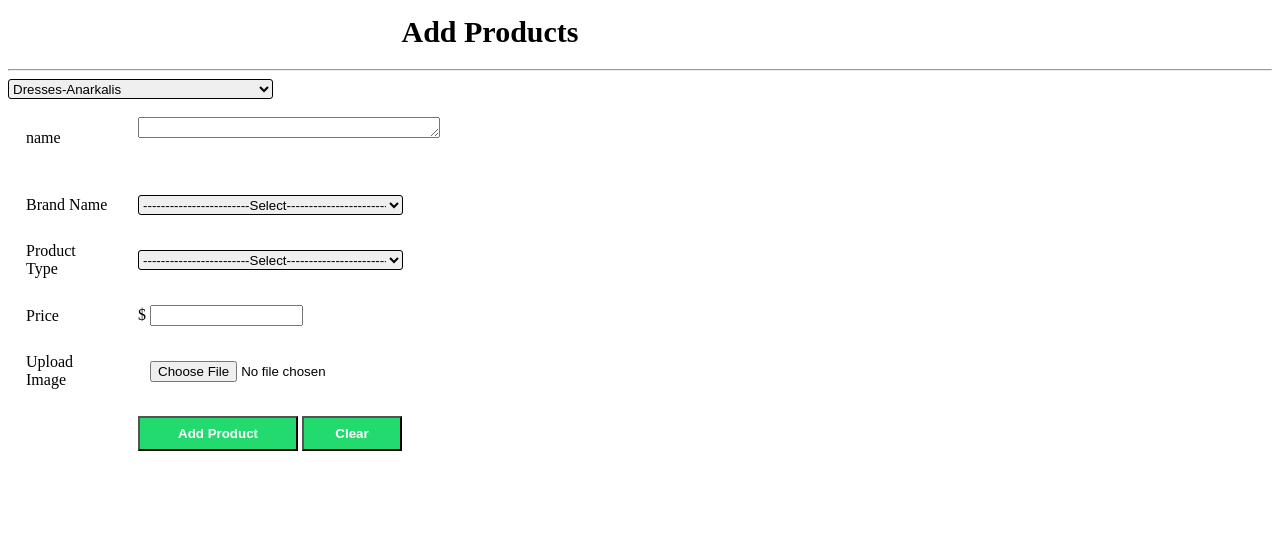
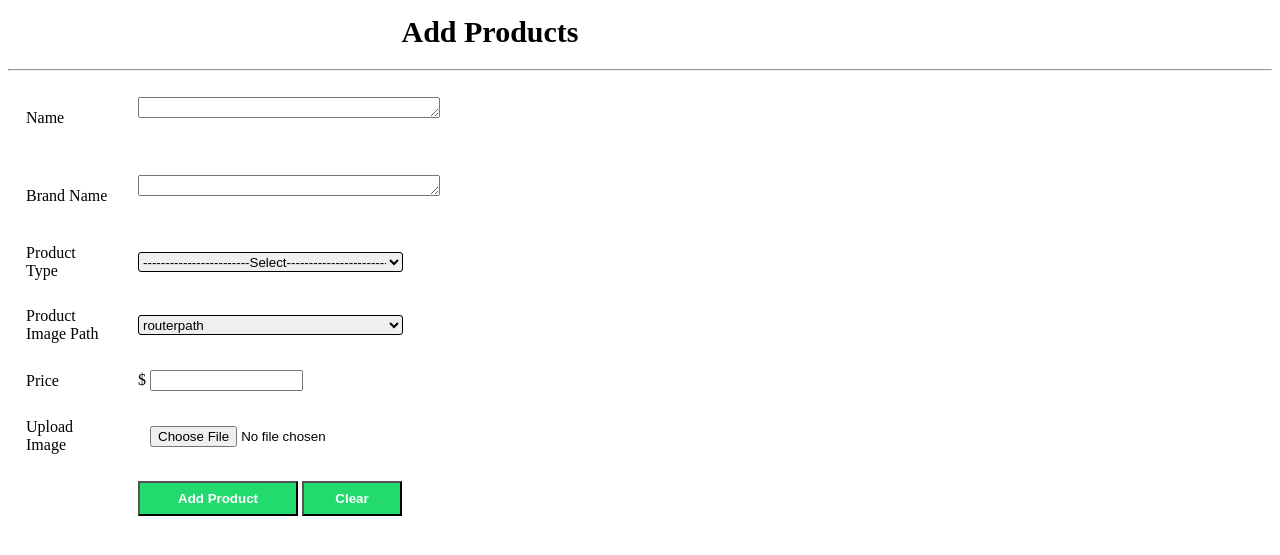
Before and after one commit to ivanck9611/EchoV3, a PHP site: page /AddProduct.php in a window 1280 px wide. Shown: the top 555 px of the page. Run offline with PHP 8.4, Linux system fonts and the light colour scheme; a user stored in the database is signed in.

Commit message:
update debug

```diff
--- a/AddProduct.php
+++ b/AddProduct.php
@@ -38,66 +38,51 @@ function seeList(form)
 <form  method="post" action="<?php $_PHP_SELF ?>" enctype = "multipart/form-data">
 <table width="450" cellpadding="9" cellspacing="9">
 	<tr>
-	 <td>name</td>
+	 <td>Name</td>
 	 <td>
-
 				 <textarea name="name" rows="1" cols="35" required ></textarea>
 				 <div style = "visibility:hidden;"><input type = "text" name = "lable" id = "optionlable"></div></td>
  </tr>
  <tr>
   <tr>
     <td>Brand Name</td>
-    <td><select name="brands" class = "in40">
-      <option> ------------------------Select------------------------</option>
-	 <option value = "None">None</option>
-<optgroup name = "MansBrand" label = "Man's Brand">
-	<option value = "ASUS"> ASUS </option>
-	<option value = "Turtle">Turtle </option>
-	<option value = "Tom Hatton">Tom Hatton </option>
-	<option value = "Peter England">Peter England </option>
-	<option value = "LondonBridge">LondonBridge </option>
-	<option value = "Lotto">Lotto </option>
-<optgroup name = "woman's Brand" label = "Woman's Brand">
-      <option value ="Bombay Fashion">Bombay Fashion</option>
-      <option value ="Kiari">Kiari</option>
-      <option value ="Aurilia">Aurilia</option>
-      <option value ="Allen Solly">Allen Solly</option>
-      <option value ="Karigari">Karigari</option>
-      <option value ="Morden Fashion">Morden Fashion</option>
-      <option value ="Shripa">Shripa</option>
-	  <option value ="WOMEN">Woman</option>
-	  <option value ="Bombay style">Bombay style</option>
-	  <option value ="Varsiddhi">Varsiddhi</option>
-    </select></td>
+    <td>
+			<textarea name="brands" rows="1" cols="35" required ></textarea>
+			<div style = "visibility:hidden;"><input type = "text" name = "lable" id = "optionlable"></div></td>
+
   </tr>
   <tr>
     <td>Product Type</td>
     <td>
-
 <select name="menu1" id = "m" class = "in40">
 <option> ------------------------Select------------------------</option>
-<optgroup name = "menclothes" label = "Men's Clothes">
-<option  label = "router" value="router"> router</option>
-<option label = "Slogan T-shirts" value="Collection/Men/slogan/"> Slogan T-shirts</option>
-<option label = "V-neck T-shirts" value="Collection/Men/Vneck/"> V-neck T-shirts</option>
-<option label = "Round neck T-shirts" value="Collection/Men/Rneck/"> Round neck T-shirts</option>
-<option label = "Full sleeve Tees" value="Collection/Men/Full sleev/"> Full sleeve Tees</option>
+<optgroup name = "producttype" label = "Category">
+<option  label = "router" value="router"><rb></rb>Router</option>
+<option label = "headphone" value="headphone">Headphone</option>
+<option label = "speaker" value="speaker">Speaker</option>
+<option label = "hifi" value="hifi">Hi-Fi</option>
+<option label = "portablespeaker" value="portablespeaker">Portable speaker</option>
+<option label = "mouse" value="mouse">Mouse</option>
+<option label = "keyboard" value="keyboard">Keyboard</option>
 </optgroup>
-    </select>  </tr>
+    </select>
+	</td></tr>
 
-
+<tr>
+<td>Product Image Path</td>
+<td>
 <select name="menu2" id = "m" class = "in40">
-<optgroup name = "womanclothes" label = "Woman's Clothes">
-<option label = "Dresses-Anarkalis" value="img/products/router/"> router img</option>
-<option label = "Indo-Ethnic Kurtas And Tops" value="Collection/Woman/Indo-Ethnic Kurtas & Tops/"> Indo-Ethnic Kurtas And Tops</option>
-<option label = "Saris" value="Collection/Woman/Saree/"> Saris</option>
-<option label = "Skirts" value="Collection/Woman/Skirt/"> Skirts</option>
-<option label = "Trousers and shorts-Pants And Palazzos" value="Collection/Woman/Trousers-Palazzo/"> Trousers and shorts-Pants And Palazzos</option>
-<option label = "Tshirts-Shirts" value="Collection/Woman/Tshirts-Shirts-Tunics-maxi-gown/"> Tshirts-Shirts</option>
-<option label = "Wedding clothing" value="Collection/Woman/Weddingclothing/"> Wedding clothing</option>
-<option label = "Western Wall" value="Collection/Woman/WesternWall/"> Western Wall</option>
+<optgroup name = "imgpath" label = "Image Path">
+<option label = "routerpath" value="img/products/router/">Router Img Path</option>
+<option label = "headphonepath" value="img/products/headphone">Headphone Img Path</option>
+<option label = "speakerpath" value="img/products/speaker">Speaker Img Path</option>
+<option label = "hifipath" value="img/products/HiFi/">Hi-Fi Img Path</option>
+<option label = "portablespeakerpath" value="img/products/PortableSpeaker">Portable Speaker Img Path</option>
+<option label = "mouse" value="img/products/mouse">Mouse Img Path</option>
+<option label = "keyboard" value="img/products/keyboard">Keyboard Img Path</option>
 </optgroup>
-    </select>  </tr>
+    </select>
+	</td></tr>
 
     <td>Price</td>
     <td style = "font-family:Rupee Foradian">$
@@ -133,30 +118,54 @@ include 'Connection.php';
 if(isset($_POST['submit']))
 {
 
+//name
 $n = $_POST['name'];
 
 $b = $_POST['brands'];
 
+//category
 $c = $_POST['menu1'];
 
 $path = $_POST['menu2'];
 
+//price
 $p = $_POST['price'];
 
 $lab =  trim($_POST['lable']);
 
 $tf = $path.basename($_FILES['FileToUpload']['name']);
 
-$np = "/poject/".$tf;
+//img path
+$np = $tf;
 
 if($c == 'router')
 {
 	mysqli_query($db,"INSERT INTO router(Category, name, brand, price, path) VALUES('".$c."', '".$n."', '".$b."', '".$p."', '".$np."')") or die("Failed to Insert Data in Database");
 }
 
-elseif($c == 'woman')
+elseif($c == 'headphone')
 {
-	mysqli_query($db,"INSERT INTO woman(ProductType, Brand, Price, Imagepath, Description) VALUES('".$lab."', '".$b."', '".$p."', '".$np."', '".$desc."')") or die("Failed to Insert Data in Database");
+	mysqli_query($db,"INSERT INTO hedphone(Category, name, brand, price, path) VALUES('".$lab."', '".$b."', '".$p."', '".$np."', '".$desc."')") or die("Failed to Insert Data in Database");
+}
+elseif($c == 'speaker')
+{
+	mysqli_query($db,"INSERT INTO speaker(Category, name, brand, price, path) VALUES('".$lab."', '".$b."', '".$p."', '".$np."', '".$desc."')") or die("Failed to Insert Data in Database");
+}
+elseif($c == 'hifi')
+{
+	mysqli_query($db,"INSERT INTO hifi(Category, name, brand, price, path) VALUES('".$lab."', '".$b."', '".$p."', '".$np."', '".$desc."')") or die("Failed to Insert Data in Database");
+}
+elseif($c == 'portablespeaker')
+{
+	mysqli_query($db,"INSERT INTO portablespeaker(Category, name, brand, price, path) VALUES('".$lab."', '".$b."', '".$p."', '".$np."', '".$desc."')") or die("Failed to Insert Data in Database");
+}
+elseif($c == 'mouse')
+{
+	mysqli_query($db,"INSERT INTO mouse(Category, name, brand, price, path) VALUES('".$lab."', '".$b."', '".$p."', '".$np."', '".$desc."')") or die("Failed to Insert Data in Database");
+}
+elseif($c == 'keyboard')
+{
+	mysqli_query($db,"INSERT INTO keyboard(Category, name, brand, price, path) VALUES('".$lab."', '".$b."', '".$p."', '".$np."', '".$desc."')") or die("Failed to Insert Data in Database");
 }
 
 
--- a/UpdateProduct.php
+++ b/UpdateProduct.php
@@ -101,7 +101,7 @@ while($row = mysqli_fetch_array($result))
 	$count++;
 	$id = $row[0];
 
-	echo "<td style = 'background-color:#e8e9e7;'><a href = 'UpdateItemsDetails.php?i=$id&c=$m'> <img src = '".$row[5]."' height = 307 width = 230> </a>";
+	echo "<td style = 'background-color:#e8e9e7;'><a href = 'UpdateItemsDetails.php?i=$id&c=$m'> <img src = '".$row[5]."' height = 245 width = 245> </a>";
 
 	if($count == 5)
 	{
```
Also changed, not shown: DeleteItems.php (+38 -9 lines), UpdateItemsDetails.php (+7 -5 lines), img/products/router/螢幕快照 2017-12-01 15.20.56.png (added).
